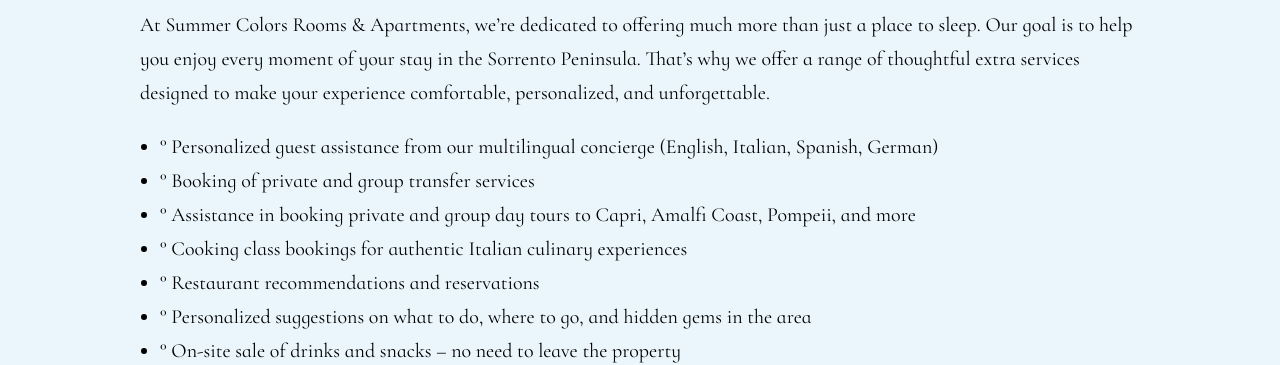
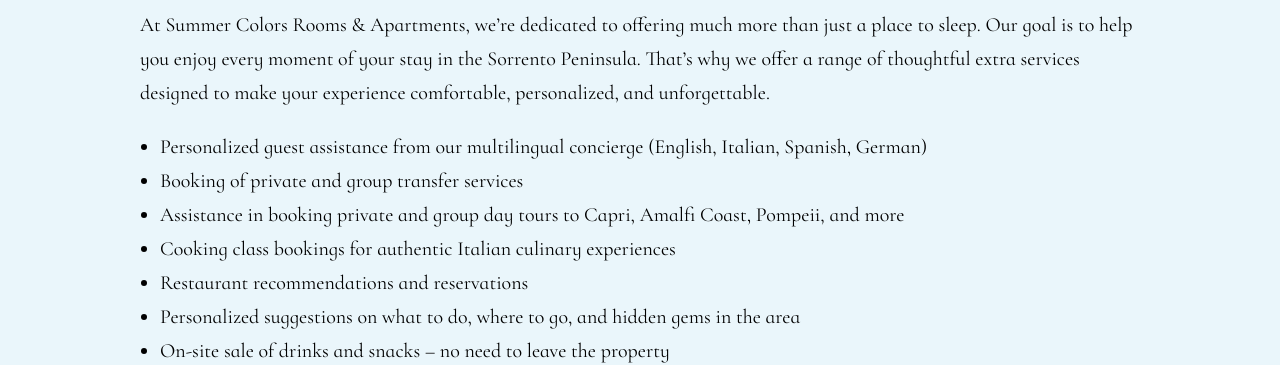
Before and after one commit to summer-colors/summercolors-site, a plain HTML site: page extra-services.html in a window 1280 px wide. Shown: the part 442-807 px from the top of the page. Drawn offline with Linux system fonts and the light colour scheme.

Commit message:
Add files via upload

```diff
--- a/extra-services.html
+++ b/extra-services.html
@@ -111,13 +111,13 @@
     <p>At Summer Colors Rooms & Apartments, we’re dedicated to offering much more than just a place to sleep. Our goal is to help you enjoy every moment of your stay in the Sorrento Peninsula. That’s why we offer a range of thoughtful extra services designed to make your experience comfortable, personalized, and unforgettable.</p>
 
     <ul>
-      <li> ° Personalized guest assistance from our multilingual concierge (English, Italian, Spanish, German)</li>
-      <li> ° Booking of private and group transfer services</li>
-      <li> ° Assistance in booking private and group day tours to Capri, Amalfi Coast, Pompeii, and more</li>
-      <li> ° Cooking class bookings for authentic Italian culinary experiences</li>
-      <li> ° Restaurant recommendations and reservations</li>
-      <li> ° Personalized suggestions on what to do, where to go, and hidden gems in the area</li>
-      <li> ° On-site sale of drinks and snacks – no need to leave the property</li>
+      <li>  Personalized guest assistance from our multilingual concierge (English, Italian, Spanish, German)</li>
+      <li>  Booking of private and group transfer services</li>
+      <li>  Assistance in booking private and group day tours to Capri, Amalfi Coast, Pompeii, and more</li>
+      <li>  Cooking class bookings for authentic Italian culinary experiences</li>
+      <li>  Restaurant recommendations and reservations</li>
+      <li>  Personalized suggestions on what to do, where to go, and hidden gems in the area</li>
+      <li>  On-site sale of drinks and snacks – no need to leave the property</li>
     </ul>
 
     <p>We’re here to help you make the most of your time in Meta di Sorrento. Whether you’re looking to relax, explore, or enjoy local culture, just let us know—we’ll take care of the rest!</p>
```
